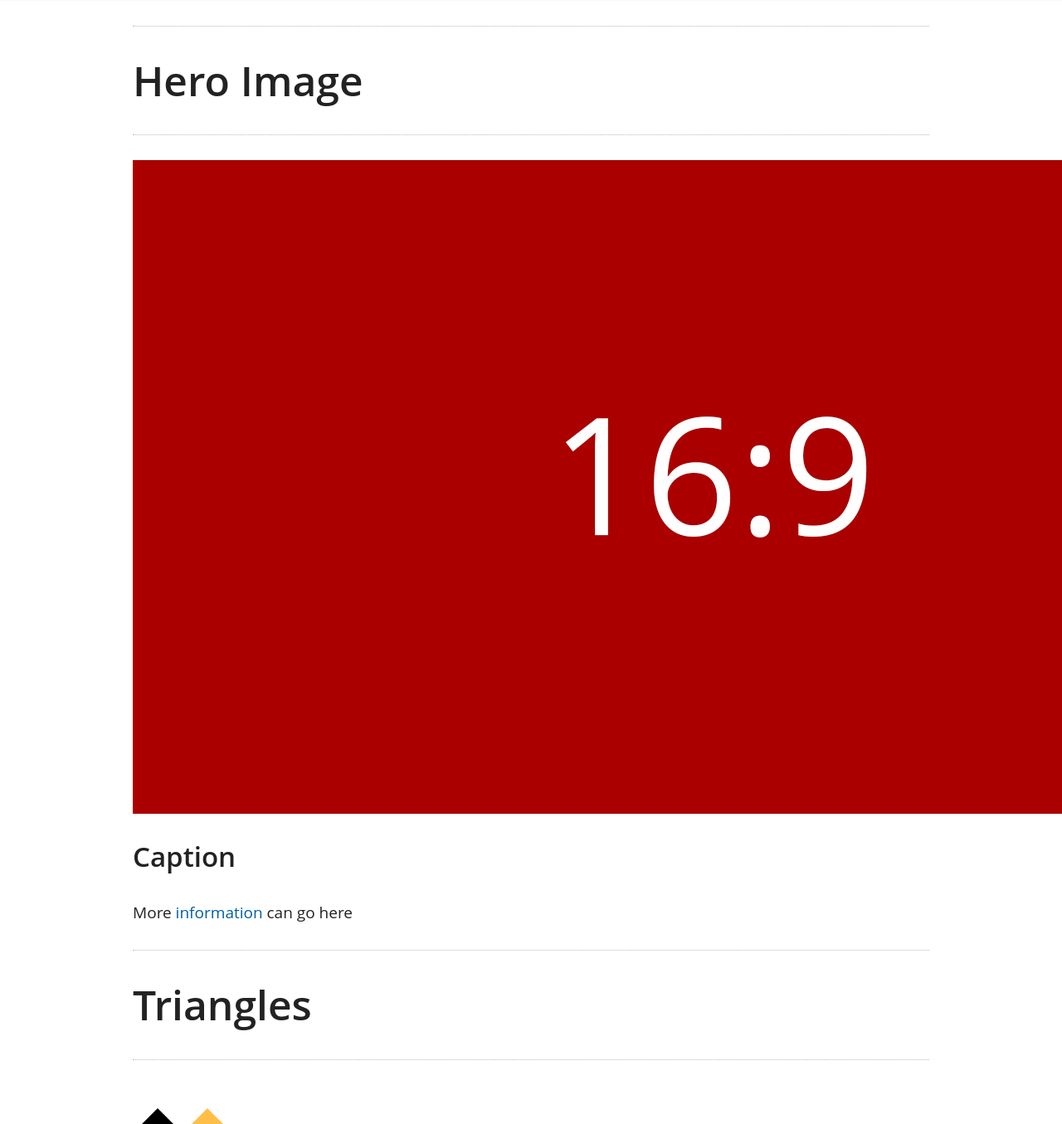
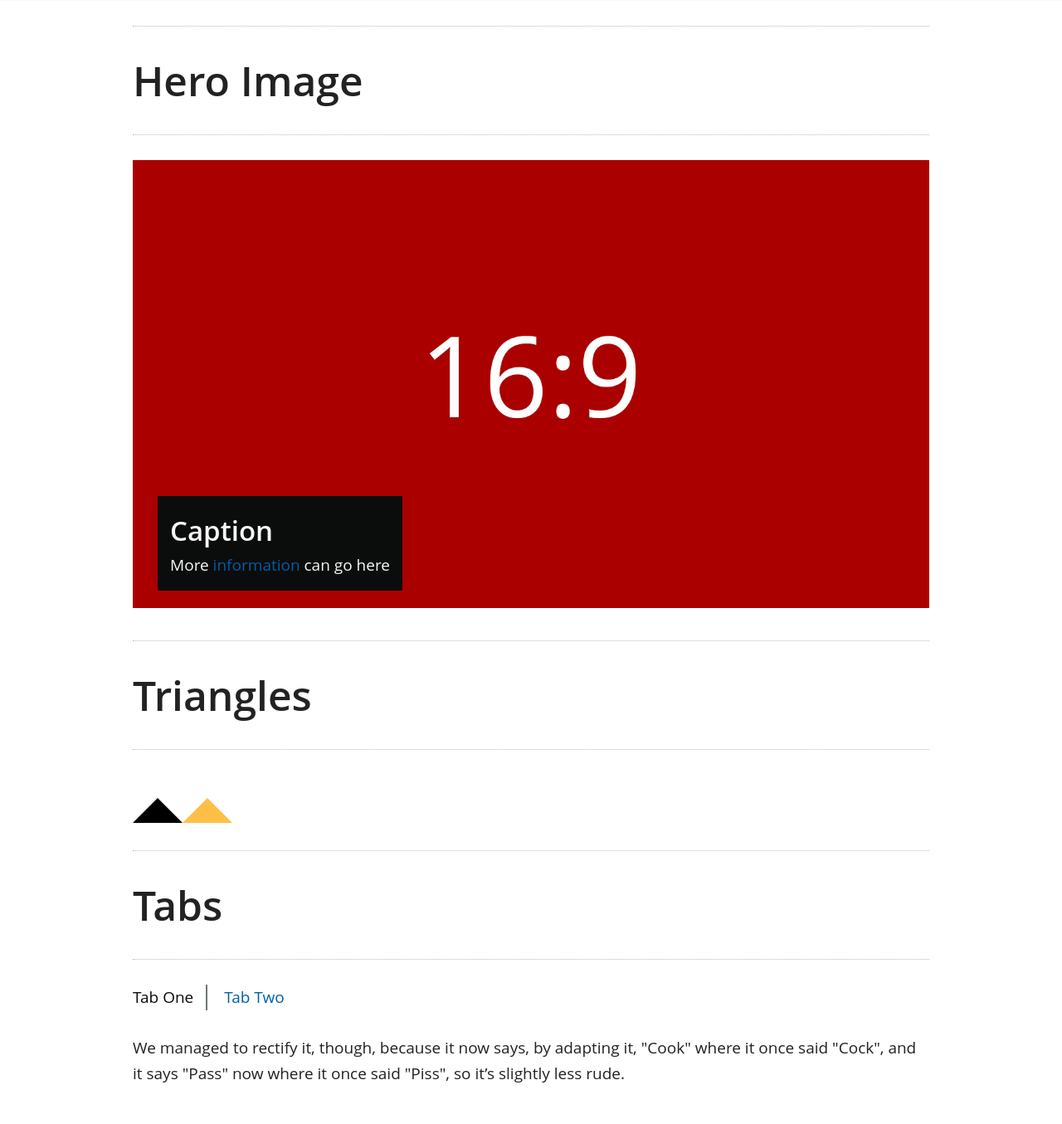
Before and after one commit to alexsexton/kitchen-sink, a PHP site: page / in a window 1280 px wide; the page is wider, and only the part inside the window is pictured. Shown: the part 312-1667 px from the top of that part at 83% size. Run offline with PHP 8.4, Linux system fonts and the light colour scheme; some libraries are stand-ins or nearby versions.

Commit message:
Added webfonts and some scss changes

```diff
--- a/assets/css/screen.css
+++ b/assets/css/screen.css
@@ -517,6 +517,28 @@ label.checkbox-group input[type=checkbox] {
   margin: 30px 0 0;
 }
 
+.hero {
+  position: relative;
+}
+.hero img {
+  width: 100%;
+  height: auto;
+}
+.hero .hero-caption {
+  position: absolute;
+  bottom: 30px;
+  left: 30px;
+  background: #0B0C0C;
+  padding: 15px;
+  color: #F8F8F8;
+}
+.hero .hero-caption h2 {
+  margin: 0;
+}
+.hero .hero-caption a {
+  color: #005EA5;
+}
+
 .triangle:before {
   content: "";
   width: 0;
@@ -620,7 +642,7 @@ label.checkbox-group input[type=checkbox] {
 }
 
 .hero img {
-  max-width: 100%;
+  width: 100%;
   height: auto;
 }
 
--- a/assets/scss/_components.scss
+++ b/assets/scss/_components.scss
@@ -2,9 +2,8 @@
 
 .hero {
   position: relative;
-
   img {
-    max-width: 100%;
+    width: 100%;
     height: auto;
   }
 
@@ -15,17 +14,13 @@
     background: $black;
     padding: 15px;
     color: $light-grey;
-
     h2 {
       margin: 0;
     }
-
-      a {
-        color: $link-colour;
-      }
-
+    a {
+      color: $link-colour;
+    }
   }
-
 }
 
 // Tabs Module
--- a/assets/scss/_site.scss
+++ b/assets/scss/_site.scss
@@ -1,3 +1,27 @@
+.hero {
+  position: relative;
+  img {
+    width: 100%;
+    height: auto;
+  }
+
+  .hero-caption {
+    position: absolute;
+    bottom:30px;
+    left: 30px;
+    background: $black;
+    padding: 15px;
+    color: $light-grey;
+    h2 {
+      margin: 0;
+    }
+    a {
+      color: $link-colour;
+    }
+  }
+}
+
+
 .triangle:before {
   @include arrow-up(30px,#000)
 }
--- a/assets/scss/screen.scss
+++ b/assets/scss/screen.scss
@@ -13,13 +13,9 @@
 @import "header";
 @import "nav";
 @import "footer";
-// This is for the main site specific styles
 @import "site";
-// Media querries
 @import "large";
 @import "medium";
 @import "small";
-// For JS component dependencies
 @import "components";
-// Internet Explorer
 @import "ie";
```
Also changed, not shown: assets/fonts/govsite.ttf (added), assets/fonts/govsite.woff (added), 4 other files.
